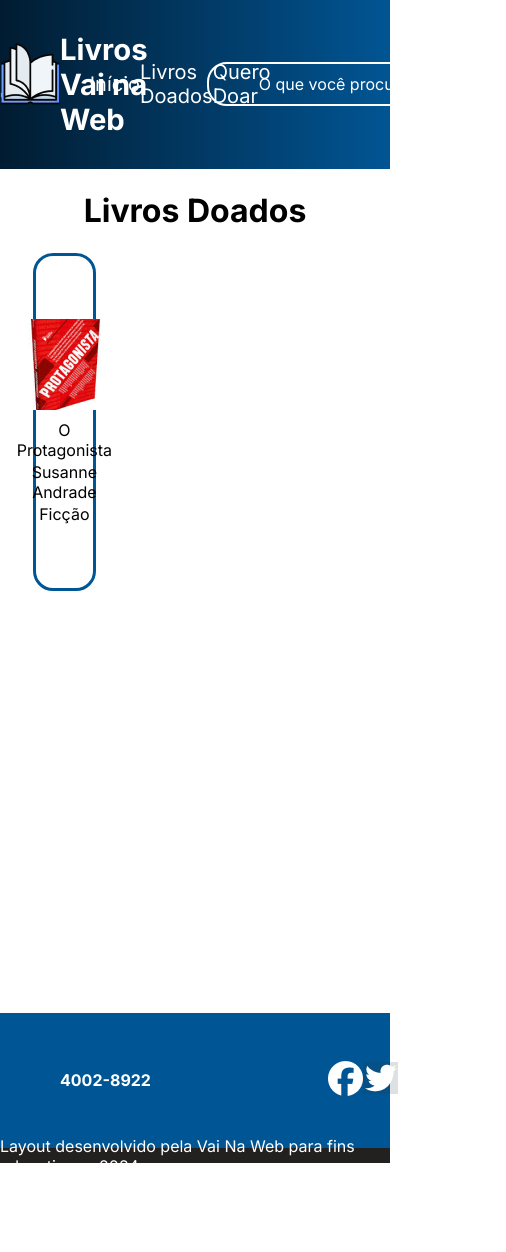
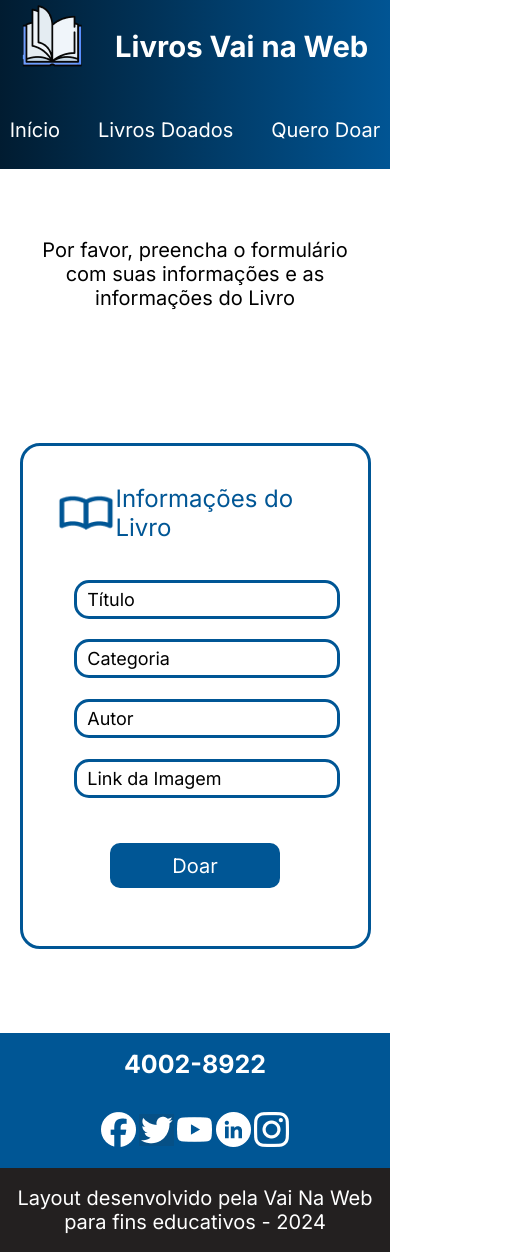
Before and after one commit to ItaloMassulo/ProjetoFinal, a React (Vite) app: page /quero-doar in a window 390 px wide. Shown: the whole page, 506 px wide, since content can reach past the window. Before the commit the page ends 1176 px from the top, so only its background shows below. Built offline with nearby package versions, Linux system fonts and the light colour scheme.

Commit message:
Finalização do projeto.

```diff
--- a/src/Components/Footer/Footer.jsx
+++ b/src/Components/Footer/Footer.jsx
@@ -7,7 +7,7 @@ import logoInstagram from "../../assets/footer_logos/Logo5Instagram.png"
 
 export default function Footer(){
     return(
-        <footer className={s.footer}>
+        <footer>
             <section className={s.containerFooter}>
                 <p>4002-8922</p>
                 <nav>
--- a/src/Components/Footer/footer.module.scss
+++ b/src/Components/Footer/footer.module.scss
@@ -1,4 +1,4 @@
-.footer {
+footer {
     background-color: #005695;
     height: 16vh;
     color: white;
@@ -12,8 +12,10 @@
 
     p{
         font-size: 16px;
-        padding-left: 60px;
         font-weight: 700;
+        width: 10%;
+        display: flex;
+        justify-content: center;
     }
 }
 
@@ -21,8 +23,7 @@
     display: flex;
     justify-content: space-evenly;
     align-items: center;
-    width: 16vw;
-    padding-right: 20px;
+    width: 18vw;
 }
 
 .copyrightVnW {
@@ -32,3 +33,34 @@
     align-items: center;
     justify-content: center;
 }
+
+@media(max-width: 780px){
+    .containerFooter{
+        display: flex;
+        flex-direction: column;
+        justify-content: space-around;
+        margin-top: 20px;
+
+        p {
+            font-size: 25px;
+            width: 60%;
+        }
+
+        nav {
+            width: 50%;
+            display: flex;
+
+            ul {
+                width: 100%;
+            }
+        }
+    }
+
+    .copyrightVnW{
+        height: 10vh;
+        p {
+            text-align: center;
+            font-size: 20px;
+        }
+    }
+}
--- a/src/Components/Header/header.module.scss
+++ b/src/Components/Header/header.module.scss
@@ -75,3 +75,19 @@
         padding: 0 5px;
     }
 }
+
+@media (max-width: 780px){
+    header{
+        flex-direction: column;
+    }
+    .containerLogo{
+        width: 100%;
+        padding: 5px 5px;
+    }
+    .conteinerNav {
+        width: 95%;
+    }
+    .containerPesquisa {
+        display: none;
+    }
+}
--- a/src/pages/QueroDoar/QueroDoar.jsx
+++ b/src/pages/QueroDoar/QueroDoar.jsx
@@ -1,16 +1,33 @@
 import s from "./querodoar.module.scss"
-import livro1 from "../../assets/livro_protagonista.png"
-export default function queroDoar(){
+import iconelivro from "../../assets/Icone_doação.png"
+export default function LivrosDoados(){
     return(
-        <section className={s.conteinerDoados}>
+        <section className={s.conteinerTotal}>
             <section className={s.conteinerTitulo}>
-                <h2>Livros Doados</h2>
+                <p>Por favor, preencha o formulário com suas informações e as informações do Livro</p>
             </section>
-            <section className={s.conteinerCards}>
-                <img src={livro1} alt="Imagem de um livro de capa vermelha com o título 'PROTAGONISTA'" />
-                <p>O Protagonista</p>
-                <p>Susanne Andrade</p>
-                <p>Ficção</p>
+            <section className={s.conteinerFormulario}>
+                <section className={s.blocoFormulario}>
+                    <section className={s.headerFormulario}>
+                    <img src={iconelivro} alt="Icone de um livro azul aberto" />
+                    <h2>Informações do Livro</h2>
+                    </section>
+                <form className={s.conteinerInputs} action="livros-doados" method="post">
+                <label>
+                    <input type="text" name="" id="" placeholder="Título" required/>
+                </label>
+                <label>
+                    <input type="text" name="" id="" placeholder="Categoria" required/>
+                </label>
+                <label>
+                    <input type="text" name="" id="" placeholder="Autor" required/>
+                </label>
+                <label>
+                    <input type="url" name="" id="" placeholder="Link da Imagem" required/>
+                </label>
+                <button type="submit">Doar</button>
+                </form>
+                </section>
             </section>
         </section>
     )
--- a/src/pages/QueroDoar/querodoar.module.scss
+++ b/src/pages/QueroDoar/querodoar.module.scss
@@ -1,35 +1,117 @@
-.conteinerDoados{
+.conteinerTotal {
     height: 100vh;
+    display: flex;
+    align-items: center;
+    flex-direction: column;
 }
 
 .conteinerTitulo{
-    height: 10%;
     display: flex;
     align-items: center;
-    justify-content: center;
+    height: 10%;
 
-    h2 {
-        font-size: 32px;
+    p{
+        font-weight: 400;
+        font-size: 24px;
     }
 }
 
-.conteinerCards{
+.conteinerFormulario{
+    // margin-left: 35%;
+    display: flex;
+    align-items: center;
     border: solid, #005695, 3.5px;
-    border-radius: 20px;
-    margin-left: 8.5%;
-    width:16%;
-    height: 40%;
+    border-radius:  20px;
+    height: 80%;
+    width: 28%;
+}
+
+.blocoFormulario{
     display: flex;
     flex-direction: column;
     align-items: center;
     justify-content: center;
+    width: 100%;
+    height: 100%;
 
-    img {
-        padding-bottom: 16%;
+    img{
+        height: 50px;
+        width: 60px;
+    }
+}
+.headerFormulario{
+    display: flex;
+    align-items: center;
+    justify-content: space-between;
+    width: 80%;
+
+
+    h2{
+        color: #005695;
+        font-weight: 400;
+        font-size: 24px;
+    }
+}
+
+
+.conteinerInputs{
+    margin-top: 5%;
+    display: flex;
+    flex-direction: column;
+    align-items: start;
+    justify-content: space-evenly;
+    height: 70%;
+    width: 70%;
+
+    input{
+        border: 3px solid #005695;
+        border-radius: 15px;
+        padding: 6px 10px;
+        width: 110%;
+        color: black;
+        outline: none;
+        font-size: 18px;
+
+        &::placeholder{
+            font-size: 18px;
+            color: rgb(0, 0, 0);
+            transition: opacity 0.3s ease;
+        }
     }
 
-    p {
-        text-align: center;
-        padding: 2%;
+    input:focus::placeholder{
+        opacity: 0;
+    }
+
+    button {
+        margin-left: 15%;
+        margin-top: 10%;
+        border: solid, #005695, 3px;
+        border-radius: 10px;
+        font-size: 20px;
+        background-color: #005695;
+        color: white;
+        width:70%;
+        height: 13%;
     }
 }
+
+@media (max-width: 780px){
+    .conteinerTotal {
+        display: flex;
+        flex-direction: column;
+        align-items: center;
+        justify-content: space-around;
+
+        p {
+            text-align: center;
+            font-size: 20px;
+            width: 80vw;
+        }
+    }
+
+    .conteinerFormulario{
+        width: 90vw;
+        height: 60vh;
+    }
+}
--- a/src/pages/inicio/inicio.module.scss
+++ b/src/pages/inicio/inicio.module.scss
@@ -5,9 +5,7 @@
 
     background-image: url("../../assets/background_Inicio.png");
     background-size: cover;
-    background-position: center;
     height: 80vh;
-    display: flex;
     font-weight: 700;
 
     h2{
@@ -56,3 +54,37 @@
     padding-left: 60px;
     font-weight: 500;
 }
+
+@media (max-width: 780px){
+    .conteinerChamada{
+        background-position: center;
+        height: 50vh;
+
+        h2 {
+            width: 100%;
+            font-size: 33px;
+            text-align: center;
+        }
+    }
+    .tituloCards {
+        align-items: center;
+    }
+    .conteinerAvisos{
+        display: flex;
+        flex-direction: column;
+        height: 150vh;
+        gap: 20px;
+    }
+    .cards{
+        width: 70vw;
+        height: 65vw;
+
+        img {
+            height: 70px;
+        }
+
+        p{
+            text-align: center;
+        }
+    }
+}
--- a/src/pages/livrosDoados/LivrosDoados.jsx
+++ b/src/pages/livrosDoados/LivrosDoados.jsx
@@ -1,35 +1,16 @@
 import s from "./livrosdoados.module.scss"
-import iconelivro from "../../assets/Icone_doação.png"
-export default function LivrosDoados(){
+import livro1 from "../../assets/livro_protagonista.png"
+export default function queroDoar(){
     return(
-        <section className={s.conteinerTotal}>
+        <section className={s.conteinerDoados}>
             <section className={s.conteinerTitulo}>
-                <h2>Por favor, preencha o formulário com suas informações e as informações do Livro</h2>
+                <p>Livros Doados</p>
             </section>
-
-            <section className={s.conteinerFormulario}>
-                <section className={s.blocoFormulario}>
-                    <section className={s.headerFormulario}>
-
-                    <img src={iconelivro} alt="Icone de um livro azul aberto" />
-                    <h3>Informações do Livro</h3>
-                    </section>
-                <form className={s.conteinerInputs} action="livros-doados" method="post">
-                <label>
-                    <input type="text" name="" id="" placeholder="Título" required/>
-                </label>
-                <label>
-                    <input type="text" name="" id="" placeholder="Categoria" required/>
-                </label>
-                <label>
-                    <input type="text" name="" id="" placeholder="Autor" required/>
-                </label>
-                <label>
-                    <input type="url" name="" id="" placeholder="Link da Imagem" required/>
-                </label>
-                <button type="submit">Doar</button>
-                </form>
-                </section>
+            <section className={s.conteinerCards}>
+                <img src={livro1} alt="Imagem de um livro de capa vermelha com o título 'PROTAGONISTA'" />
+                <p>O Protagonista</p>
+                <p>Susanne Andrade</p>
+                <p>Ficção</p>
             </section>
         </section>
     )
--- a/src/pages/livrosDoados/livrosdoados.module.scss
+++ b/src/pages/livrosDoados/livrosdoados.module.scss
@@ -1,95 +1,48 @@
-.conteinerTotal {
+.conteinerDoados{
     height: 100vh;
 }
 
 .conteinerTitulo{
+    height: 10%;
     display: flex;
+    align-items: center;
     justify-content: center;
-    align-items: center;
-    height: 10%;
 
-    h2{
-        font-weight: 400;
-        font-size: 24px;
+    p {
+        font-size: 32px;
     }
 }
 
-.conteinerFormulario{
-    margin-left: 35%;
-    display: flex;
-    align-items: center;
+.conteinerCards{
     border: solid, #005695, 3.5px;
-    border-radius:  20px;
-    height: 80%;
-    width: 28%;
-}
-
-.blocoFormulario{
+    border-radius: 20px;
+    margin-left: 8.5%;
+    width:16%;
+    height: 40%;
     display: flex;
     flex-direction: column;
     align-items: center;
     justify-content: center;
-    width: 100%;
-    height: 100%;
 
-    img{
-        height: 50px;
-        width: 60px;
+    img {
+        padding-bottom: 16%;
     }
-}
-.headerFormulario{
-    display: flex;
-    align-items: center;
-    justify-content: space-between;
-    width: 80%;
 
-
-    h3{
-        color: #005695;
-        font-weight: 400;
-        font-size: 24px;
+    p {
+        text-align: center;
+        padding: 2%;
     }
 }
 
-
-.conteinerInputs{
-    margin-top: 5%;
-    display: flex;
-    flex-direction: column;
-    align-items: start;
-    justify-content: space-evenly;
-    height: 70%;
-    width: 70%;
-
-    input{
-        border: 3px solid #005695;
-        border-radius: 15px;
-        padding: 6px 10px;
-        width: 110%;
-        color: black;
-        outline: none;
-        font-size: 18px;
-
-        &::placeholder{
-            font-size: 18px;
-            color: rgb(0, 0, 0);
-            transition: opacity 0.3s ease;
-        }
+@media (max-width: 780px){
+    .conteinerDoados {
+        display: flex;
+        flex-direction: column;
+        align-items: center;
     }
 
-    input:focus::placeholder{
-        opacity: 0;
-    }
-
-    button {
-        margin-left: 15%;
-        margin-top: 10%;
-        border: solid, #005695, 3px;
-        border-radius: 10px;
-        font-size: 20px;
-        background-color: #005695;
-        color: white;
-        width:70%;
-        height: 13%;
+    .conteinerCards {
+        width: 50vw;
+        margin-right: 8%;
     }
 }
```
